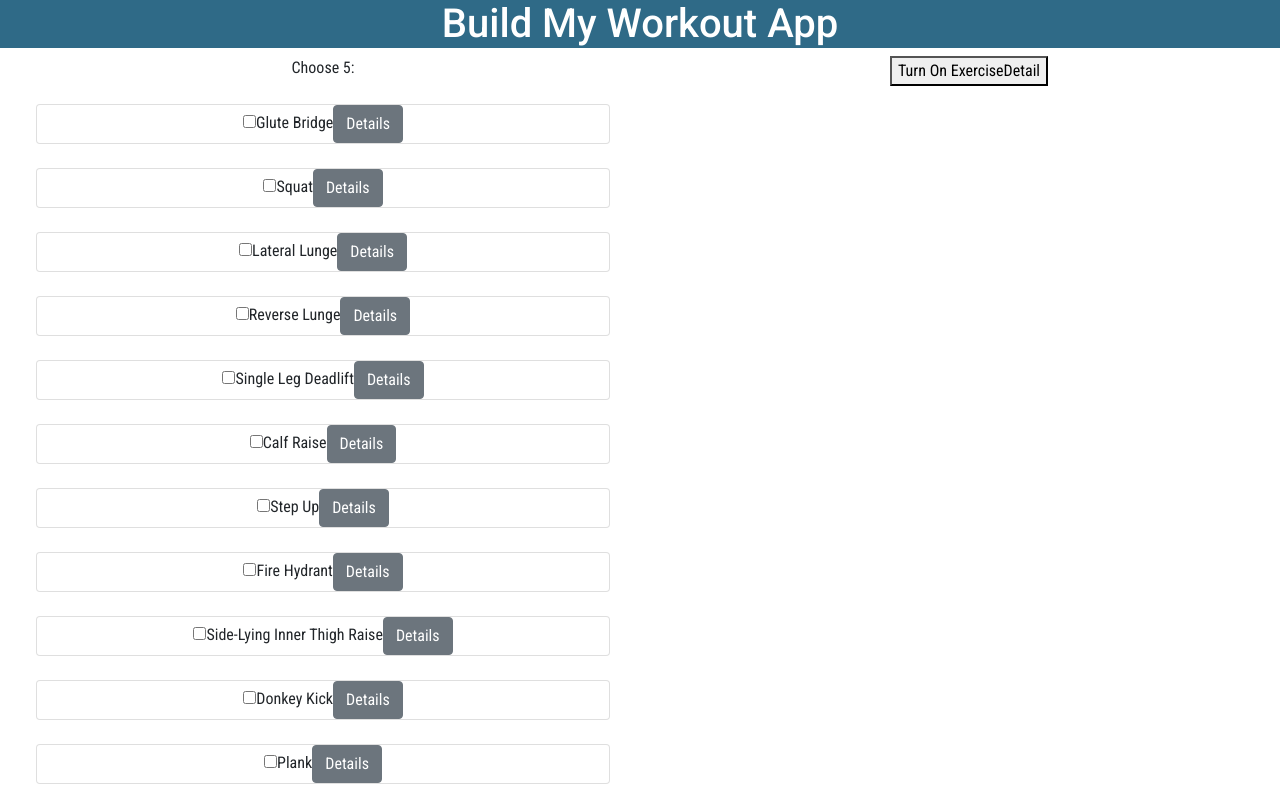
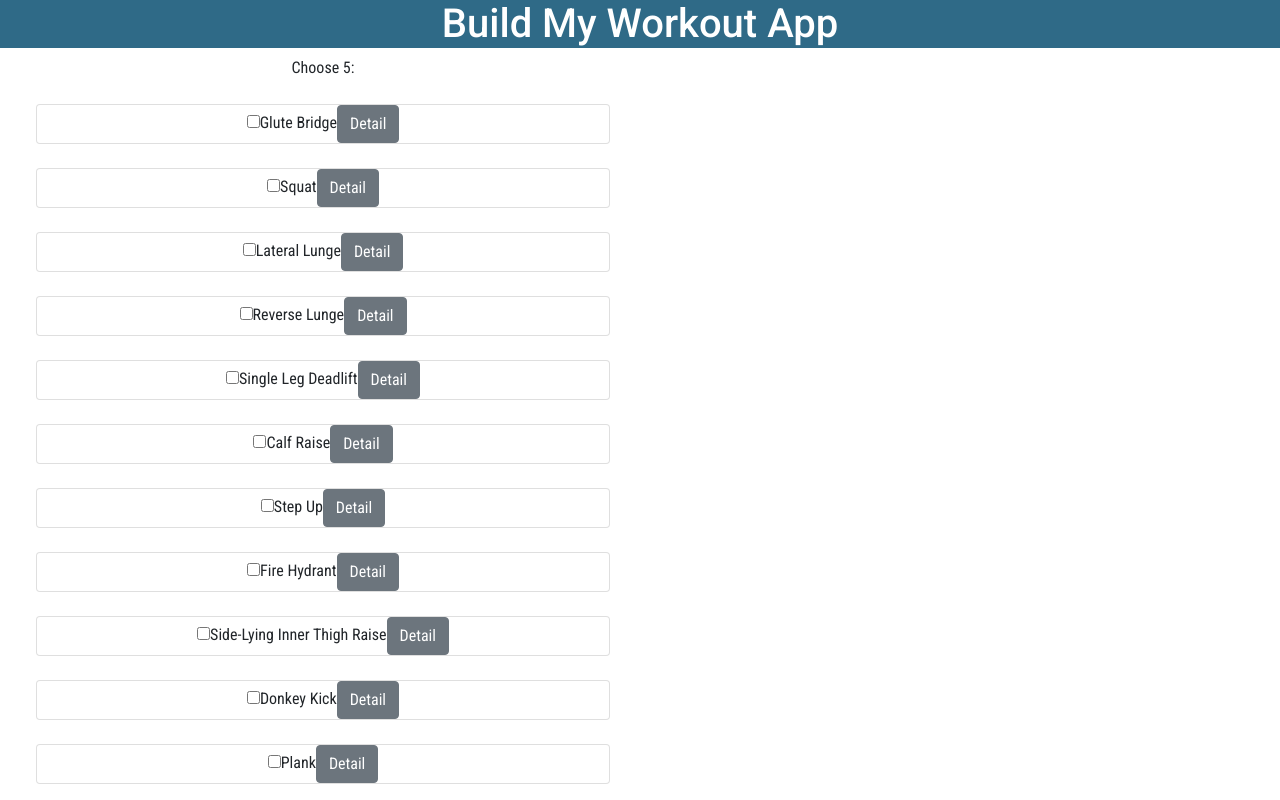
Before and after one commit to Team-Barn-Cats/build-my-workout-app, a React (Create React App) app: page /fullBody in a window 1280 px wide. Shown: the top 800 px of the page. Built offline with nearby package versions, Linux system fonts and the light colour scheme.

Commit message:
Connected Details Button to New Tab

```diff
--- a/src/App.js
+++ b/src/App.js
@@ -7,15 +7,10 @@ import UpperBody from './components/UpperBody';
 import ExerciseHero from './components/Hero/ExerciseHero';
 import ExerciseDetailPage from './app/pages/ExerciseDetailPage.js';
 
-
-
-
 function App() {
   return (
     <div className="App">
-
       <h1>Build My Workout App</h1>
-
       <Routes>
               <Route path='/' element={<ExerciseHero />} />
               <Route path='fullBody' element={<FullBody />} />
--- a/src/app/pages/ExerciseDetailPage.js
+++ b/src/app/pages/ExerciseDetailPage.js
@@ -13,7 +13,7 @@ const ExerciseDetailPage = () => {
     console.log('exercise:', exercise)
 
     return (
-        <Container>
+        <Container class="modal">
             <Row>
                 <ExerciseDetail exercise={exercise} />
             </Row>
--- a/src/components/FullBody.js
+++ b/src/components/FullBody.js
@@ -6,15 +6,14 @@ import {Col, Row, Card} from 'reactstrap';
 import React, { useState } from "react";
 
 // This component is a placeholder for ExerciseDetail
-function TestDetail() {
-    return (
-      <div className='m-4'>
-
-            <h4>This is where ExerciseDetail Will Render</h4>
-            <p>The button needs to be next to each checklist item</p>
-      </div>
-    );
-  }
+//function TestDetail() {
+//    return (
+//      <div className='m-4'>
+//            <h4>This is where ExerciseDetail Will Render</h4>
+//            <p>The button needs to be next to each checklist item</p>
+//      </div>
+//    );
+//  }
 // End of Test component
 
 const FullBody = () => {
@@ -29,10 +28,11 @@ const FullBody = () => {
             <ExercisesChecklist />
 
             <Col className='col-sm-6'>
-                {showDetail && <TestDetail />}
-                <button onClick={toggleDetail} >
+{/*                {showDetail && <TestDetail />} */}
+                {showDetail}
+{/*                <button onClick={toggleDetail} >
                         {showDetail ? 'Turn Off ExerciseDetail' : 'Turn On ExerciseDetail'}
-                      </button>
+                      </button> */}
             </Col>
 
         </Row>
--- a/src/features/exercises/ExercisesCheckbox.js
+++ b/src/features/exercises/ExercisesCheckbox.js
@@ -3,17 +3,23 @@
 import { Formik, Field, Form } from "formik";
 import { useState } from "react";
 import { Button } from 'reactstrap';
+import ExerciseDetailPage from "../../app/pages/ExerciseDetailPage";
+import ExerciseDetail from "./ExerciseDetail";
 
 const ExercisesCheckbox = ({ exercise }) => {
+  const openInNewTab = (url) => {
+    window.open(url, "_blank", "noreferrer");
+  };
 
   const { id, name } = exercise;
+
   return (
     <div>
       <label>
-        <Field type="checkbox" name="checked" value="One" />
+        <Field type="checkbox" name="checked" value={name} id={id}/>
         {name}
       </label>
-      <Button>Details</Button>
+      <Button type="button" role="link" onClick={() => openInNewTab(`/${id}`)}>Detail</Button>
     </div>
   );
 };
--- a/src/features/exercises/ExercisesChecklist.js
+++ b/src/features/exercises/ExercisesChecklist.js
@@ -9,29 +9,28 @@ import { Formik, Field, Form } from "formik";
 const sleep = (ms) => new Promise((r) => setTimeout(r, ms));
 
 const ExercisesChecklist = () => {
+  const initialValues = {checked: []};
   const exercises = useSelector(selectFullBody);
   console.log("exercises:", exercises);
+
+  const handleSubmit = async (values) => {
+    try {
+      await sleep(500);
+      alert(JSON.stringify(values, null, 2));
+      console.log(values);
+    } catch (error) {
+      console.log(`Error: ${error}`);
+    }
+  }
 
   return (
     <Col className="col-sm-6">
       <Formik
-        initialValues={{
-          checked: [],
-        }}
-        onSubmit={async (values) => {
-          await sleep(500);
-          alert(JSON.stringify(values, null, 2));
-        }}
+        initialValues={initialValues}
+        onSubmit={handleSubmit}
       >
-        {({ values }) => (
-          <Form>
-            {/*
-            Multiple checkboxes with the same name attribute, but different
-            value attributes will be considered a "checkbox group". Formik will automagically
-            bind the checked values to a single array for your benefit. All the add and remove
-            logic will be taken care of for you.
-          */}
-            <div id="checkbox-group">Choose 5:</div>
+        <Form>
+           <div id="checkbox-group">Choose 5:</div>
             <div role="group" aria-labelledby="checkbox-group">
               {exercises.map((exercise) => {
                 return (
@@ -44,7 +43,6 @@ const ExercisesChecklist = () => {
 
             <Button type="submit">Submit</Button>
           </Form>
-        )}
       </Formik>
     </Col>
   );
```
